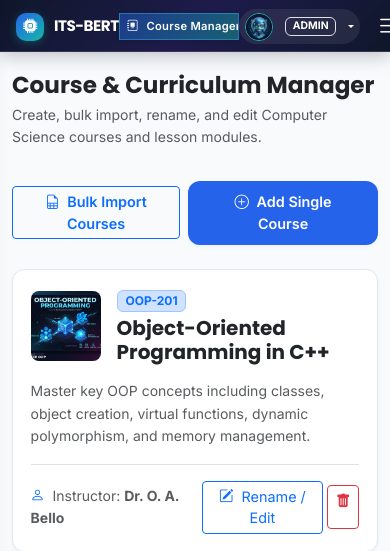
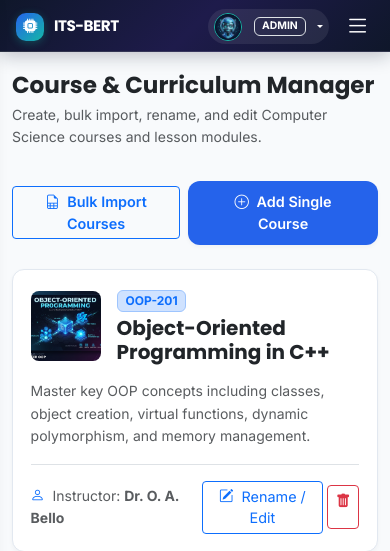
Before and after one commit to Gbest05/tutor-bert, a PHP site: page /admin/courses.php in a window 390 px wide. Shown: the top 551 px of the page. Run offline with PHP 8.4, Linux system fonts and the light colour scheme; a user stored in the database is signed in; data comes from the database, SQL or seed files in the repository.

Commit message:
Remove page name badge from portal header and streamline mobile header responsiveness

```diff
--- a/assets/css/style.css
+++ b/assets/css/style.css
@@ -179,36 +179,7 @@ body.auth-page {
   box-shadow: 0 3px 10px rgba(37, 99, 235, 0.3) !important;
 }
 
-.portal-selected-page {
-  position: absolute;
-  left: 50%;
-  transform: translateX(-50%);
-  pointer-events: none;
-}
-
-@media (max-width: 768px) {
-  .portal-selected-page {
-    position: static;
-    transform: none;
-  }
-}
-
-.portal-page-badge {
-  color: #ffffff;
-  background: linear-gradient(135deg, rgba(37, 99, 235, 0.45) 0%, rgba(20, 184, 166, 0.45) 100%);
-  border: 1px solid rgba(56, 189, 248, 0.4);
-  box-shadow: 0 4px 14px rgba(37, 99, 235, 0.25);
-  backdrop-filter: blur(8px);
-  -webkit-backdrop-filter: blur(8px);
-  font-weight: 600;
-  font-size: 0.88rem;
-  padding: 0.42rem 1.1rem;
-  border-radius: var(--radius-pill);
-  display: inline-flex;
-  align-items: center;
-  gap: 8px;
-  letter-spacing: 0.3px;
-}
+/* Ultra-clean Minimal Responsive Header */
 
 .portal-user-pill {
   background: rgba(255, 255, 255, 0.08);
--- a/includes/navbar.php
+++ b/includes/navbar.php
@@ -11,100 +11,6 @@ $user = get_logged_user();
 $is_admin_dir = (strpos($_SERVER['SCRIPT_NAME'], '/admin/') !== false);
 $base_path = $is_admin_dir ? '../' : '';
 $currentPage = basename($_SERVER['PHP_SELF']);
-
-// Determine selected page name and icon to show in portal header
-$page_display_name = 'Dashboard';
-$page_display_icon = 'bi-grid-fill';
-
-if ($is_admin_dir) {
-    switch ($currentPage) {
-        case 'index.php':
-            $page_display_name = 'Admin Dashboard';
-            $page_display_icon = 'bi-speedometer2';
-            break;
-        case 'students.php':
-            $page_display_name = 'Student Management';
-            $page_display_icon = 'bi-people-fill';
-            break;
-        case 'questions.php':
-            $page_display_name = 'Question Audit Logs';
-            $page_display_icon = 'bi-chat-left-dots-fill';
-            break;
-        case 'courses.php':
-            $page_display_name = 'Course Management';
-            $page_display_icon = 'bi-journal-album';
-            break;
-        case 'quizzes.php':
-            $page_display_name = 'Quiz & Exam Manager';
-            $page_display_icon = 'bi-file-earmark-check-fill';
-            break;
-        case 'materials.php':
-            $page_display_name = 'Resource Repository';
-            $page_display_icon = 'bi-folder-fill';
-            break;
-        case 'settings.php':
-            $page_display_name = 'Site Configuration';
-            $page_display_icon = 'bi-gear-fill';
-            break;
-        case 'profile.php':
-            $page_display_name = 'Admin Security';
-            $page_display_icon = 'bi-person-gear';
-            break;
-        default:
-            $page_display_name = isset($page_title) ? $page_title : 'Admin Control Panel';
-            $page_display_icon = 'bi-speedometer2';
-            break;
-    }
-} else {
-    switch ($currentPage) {
-        case 'index.php':
-            $page_display_name = 'Home';
-            $page_display_icon = 'bi-house-door-fill';
-            break;
-        case 'dashboard.php':
-            $page_display_name = 'Student Dashboard';
-            $page_display_icon = 'bi-grid-fill';
-            break;
-        case 'ai_tutor.php':
-            $page_display_name = 'AI Tutor (BERT)';
-            $page_display_icon = 'bi-robot';
-            break;
-        case 'courses.php':
-        case 'course_view.php':
-            $page_display_name = 'Course Catalog';
-            $page_display_icon = 'bi-journal-bookmark-fill';
-            break;
-        case 'quizzes.php':
-        case 'take_quiz.php':
-            $page_display_name = 'Quizzes & Assessments';
-            $page_display_icon = 'bi-file-earmark-check-fill';
-            break;
-        case 'materials.php':
-            $page_display_name = 'Learning Resources';
-            $page_display_icon = 'bi-folder-symlink-fill';
-            break;
-        case 'progress.php':
-            $page_display_name = 'My Progress Analytics';
-            $page_display_icon = 'bi-graph-up-arrow';
-            break;
-        case 'profile.php':
-            $page_display_name = 'Profile & Security';
-            $page_display_icon = 'bi-person-gear';
-            break;
-        case 'login.php':
-            $page_display_name = 'Portal Login';
-            $page_display_icon = 'bi-box-arrow-in-right';
-            break;
-        case 'register.php':
-            $page_display_name = 'Account Registration';
-            $page_display_icon = 'bi-person-plus-fill';
-            break;
-        default:
-            $page_display_name = isset($page_title) ? $page_title : 'Student Portal';
-            $page_display_icon = 'bi-app-indicator';
-            break;
-    }
-}
 ?>
 <header class="portal-header">
   <div class="container-fluid px-3">
@@ -141,7 +47,7 @@ if ($is_admin_dir) {
         </a>
       <?php endif; ?>
 
-      <!-- Center: Landing Page Nav Links (Index Only) vs Redesigned Portal Page Title Badge (Portals) -->
+      <!-- Center: Landing Page Nav Links (Index Only - No page name badges in portals) -->
       <?php if ($currentPage === 'index.php'): ?>
         <div class="d-none d-lg-flex align-items-center gap-1">
           <a href="<?php echo $base_path; ?>index.php" class="portal-nav-link active"><i class="bi bi-house-door-fill"></i> Home</a>
@@ -154,13 +60,6 @@ if ($is_admin_dir) {
             <a href="<?php echo $base_path; ?>ai_tutor.php" class="portal-nav-link"><i class="bi bi-robot"></i> Ask BERT</a>
           <?php endif; ?>
         </div>
-      <?php else: ?>
-        <!-- Portal Header Center: Prominent Selected Page Badge -->
-        <div class="portal-selected-page d-flex align-items-center justify-content-center">
-          <span class="portal-page-badge shadow-sm">
-            <i class="bi <?php echo $page_display_icon; ?>"></i> <?php echo htmlspecialchars($page_display_name); ?>
-          </span>
-        </div>
       <?php endif; ?>
 
       <!-- Right: User Profile Pill & Action Tools -->
@@ -172,7 +71,7 @@ if ($is_admin_dir) {
           <div class="dropdown">
             <button class="portal-user-pill border-0 dropdown-toggle" type="button" data-bs-toggle="dropdown" aria-expanded="false">
               <img src="<?php echo $userAvatar; ?>" class="portal-user-avatar" alt="Avatar">
-              <span class="d-none d-sm-inline"><?php echo htmlspecialchars($user['name']); ?></span>
+              <span class="d-none d-sm-inline text-truncate" style="max-width: 130px;"><?php echo htmlspecialchars($user['name']); ?></span>
               <span class="badge bg-accent-subtle text-accent ms-1 border border-accent-subtle" style="font-size: 0.65rem;"><?php echo strtoupper($user['role'] ?? 'STUDENT'); ?></span>
             </button>
             <ul class="dropdown-menu dropdown-menu-end shadow-lg border-0 rounded-3 mt-2">
```
